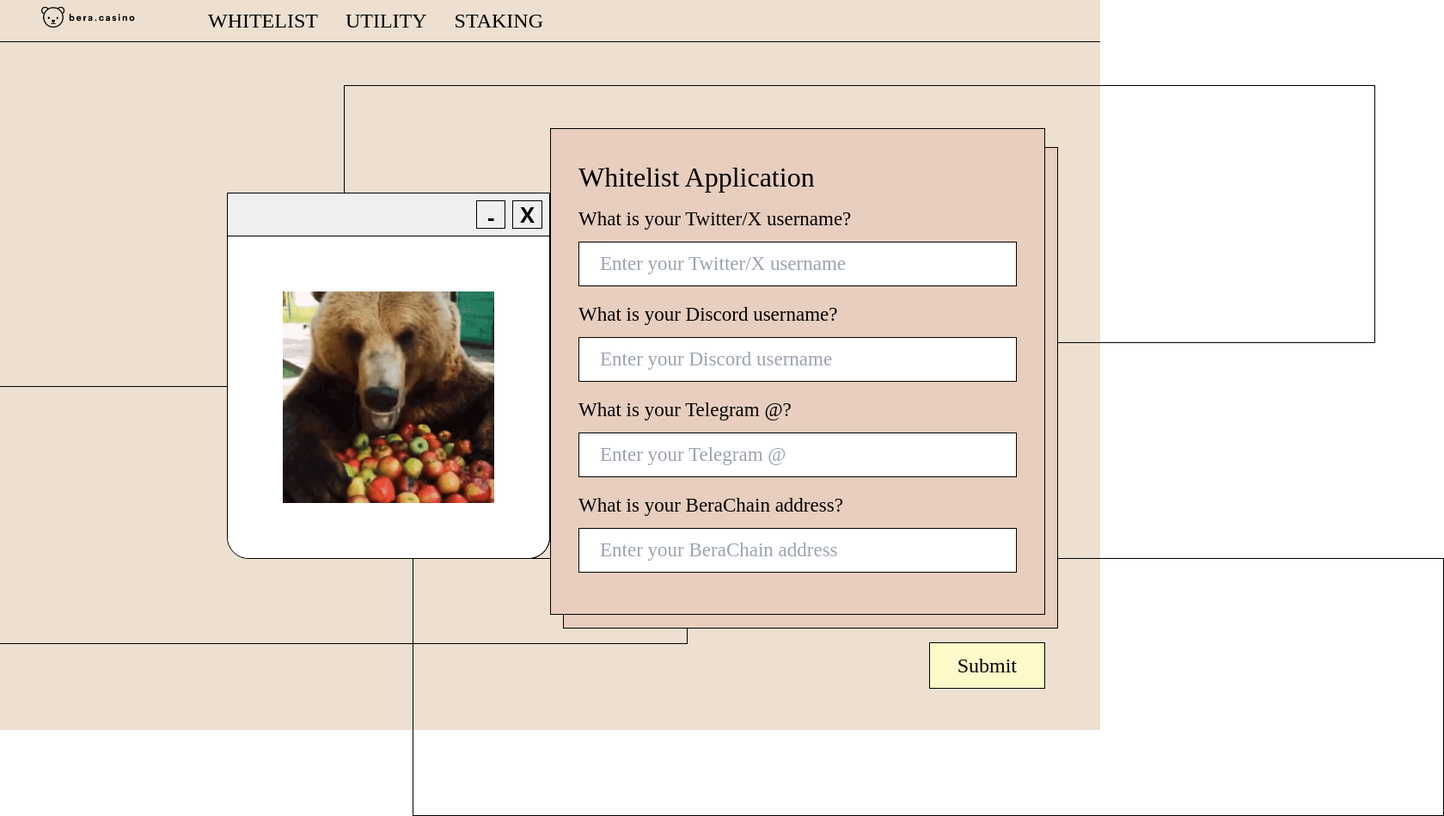
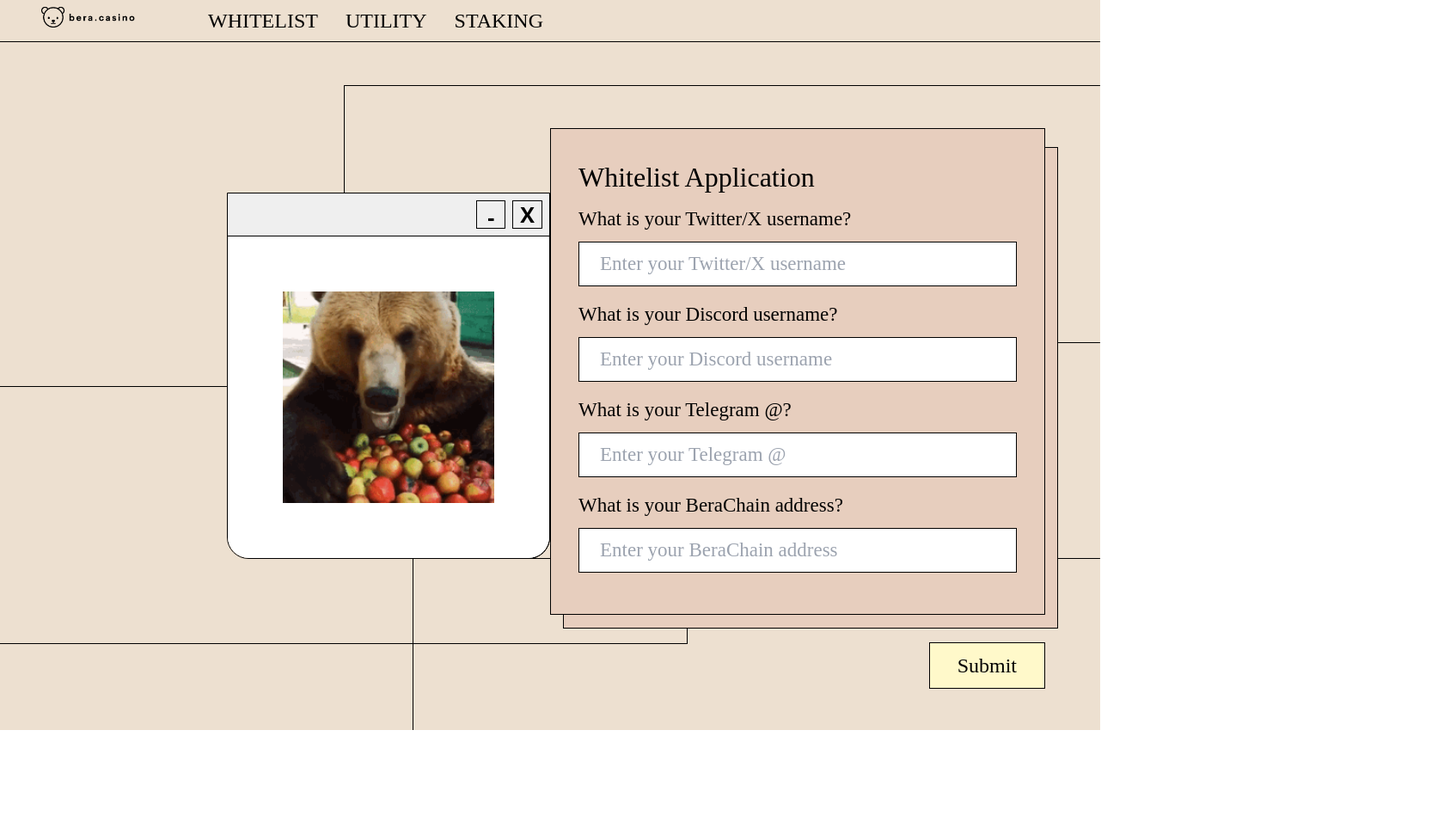
Before and after one commit to DvaeFroot/bera.casino-client, a Nuxt app: page / in a window 1280 px wide. Shown: the whole page at 86% size, 1680 px wide, since content can reach past the window. After the commit the page ends 849 px from the top, so only its background shows below. Built offline with nearby package versions, Linux system fonts and the light colour scheme.

Commit message:
add: prevent overflow from parent container

```diff
--- a/components/SectionWhitelist.vue
+++ b/components/SectionWhitelist.vue
@@ -1,9 +1,12 @@
 <template>
-  <div class="relative flex flex-row justify-between bg-light-peach px-16 pb-12 pt-[100px]">
+  <div class="relative overflow-hidden flex flex-row justify-between bg-light-peach px-16 pb-12 pt-[100px]">
     <!-- Decorations -->
-    <div class="absolute left-[400px] top-[50px] -z-0 h-[300px] w-[1200px] border border-black"></div>
-    <div class="absolute left-[-400px] top-[400px] -z-0 h-[300px] w-[1200px] border border-black"></div>
-    <div class="absolute bottom-[-100px] right-[-400px] -z-0 h-[300px] w-[1200px] border border-black"></div>
+    <div class="absolute  left-[400px] top-[50px] -z-0 h-[300px]  max-w-full w-[1200px] border border-black">
+    </div>
+    <div class="absolute  left-[-400px] top-[400px] -z-0 h-[300px]  max-w-full w-[1200px] border border-black">
+    </div>
+    <div class="absolute  bottom-[-100px] right-[-400px] -z-0 h-[300px]  w-[1200px] border border-black">
+    </div>
 
     <!-- Left Section -->
     <div class="relative z-10 w-[800px]">
```
